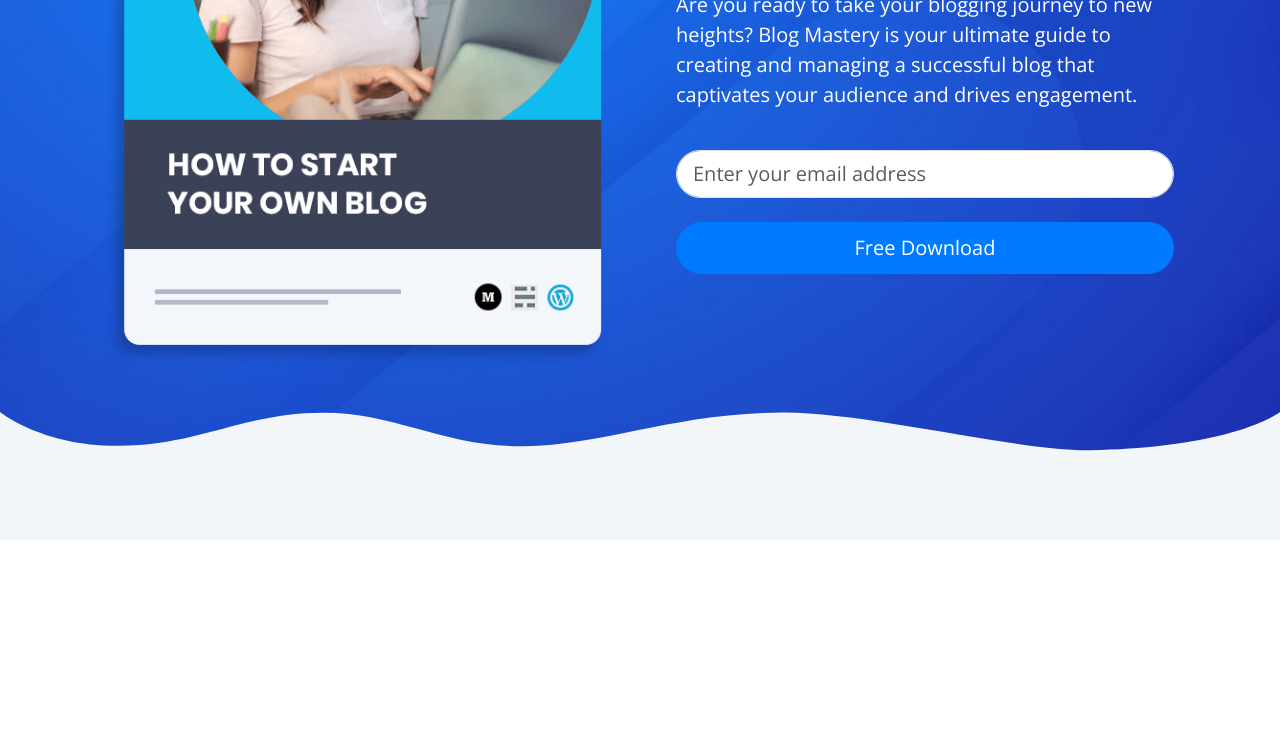
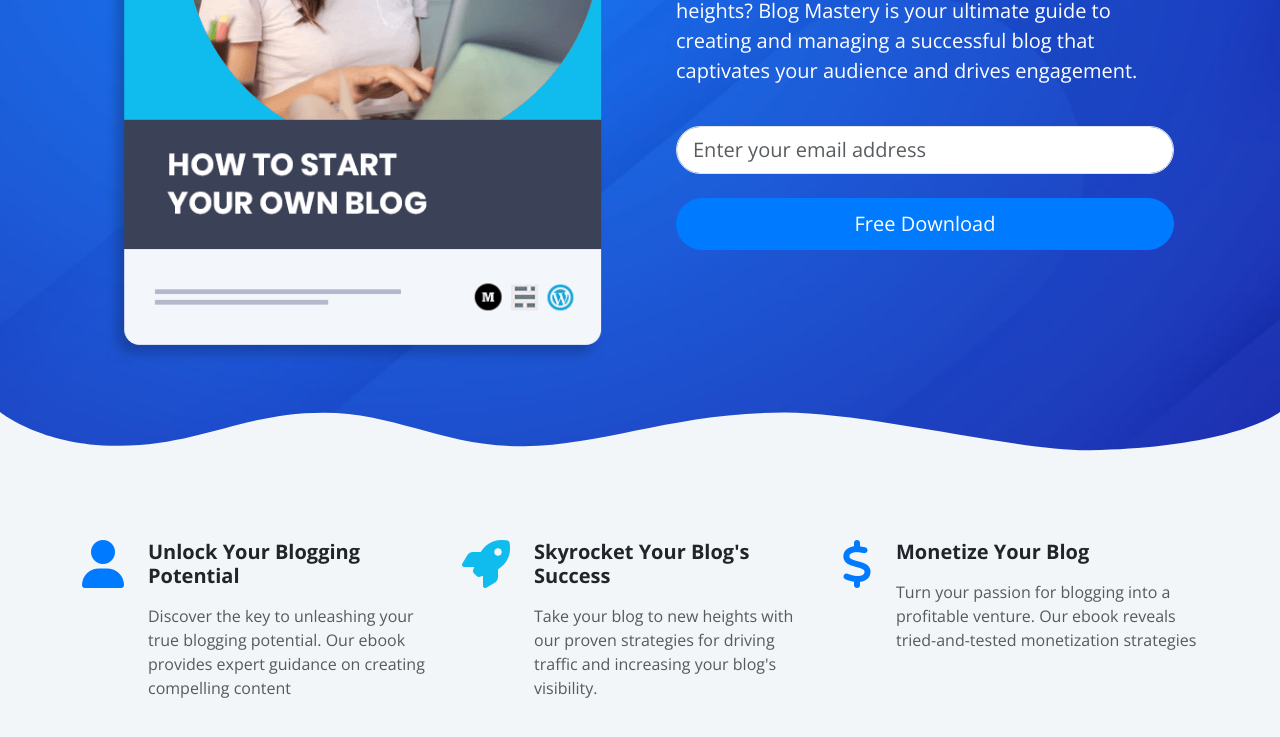
Before and after one commit to Chandan-devs-tech/Blog-Pedia, a website: page index.html in a window 1280 px wide. Shown: the part 445-1182 px from the top of the page. Before the commit the page ends 985 px from the top, so only its background shows below. Drawn offline with nearby package versions, Linux system fonts and the light colour scheme.

Commit message:
Modify index.html

```diff
--- a/index.html
+++ b/index.html
@@ -52,9 +52,11 @@
       <!-- hero -->
       <div class="hero text-white pt-7">
         <div class="container-xl">
-          <div class="row">
+          <div class="row d-flex align-items-center">
             <div class="col-md-6">
-              <div class="image-container mb-5 px-4">
+              <div
+                class="image-container mb-5 px-4 d-flex justify-content-center"
+              >
                 <img
                   src="./images/header-ebook.png"
                   alt="hero"
@@ -64,7 +66,7 @@
             </div>
             <div class="col-md-6">
               <div
-                class="text-container p-4 d-flex flex-column justify-content-center h-100 mb-5"
+                class="text-container text-center text-lg-start p-4 d-flex flex-column justify-content-center h-100 mb-5"
               >
                 <h1 class="display-3 fw-bold">Welcome to Blog Mastery</h1>
                 <p class="lead">
@@ -117,6 +119,44 @@
         />
       </svg>
     </header>
+
+    <!-- icons -->
+    <section class="icons bg-light pb-5">
+      <div class="container-xl">
+        <div class="row hstack g-4">
+          <div class="col-md-4 d-flex gap-4">
+            <i class="fas fa-user fa-3x text-primary"></i>
+            <div>
+              <h5 class="fw-bold">Unlock Your Blogging Potential</h5>
+              <p class="text-muted">
+                Discover the key to unleashing your true blogging potential. Our
+                ebook provides expert guidance on creating compelling content
+              </p>
+            </div>
+          </div>
+          <div class="col-md-4 d-flex gap-4">
+            <i class="fas fa-rocket fa-3x text-secondary"></i>
+            <div>
+              <h5 class="fw-bold">Skyrocket Your Blog's Success</h5>
+              <p class="text-muted">
+                Take your blog to new heights with our proven strategies for
+                driving traffic and increasing your blog's visibility.
+              </p>
+            </div>
+          </div>
+          <div class="col-md-4 d-flex gap-4">
+            <i class="fas fa-dollar fa-3x text-primary"></i>
+            <div>
+              <h5 class="fw-bold">Monetize Your Blog</h5>
+              <p class="text-muted">
+                Turn your passion for blogging into a profitable venture. Our
+                ebook reveals tried-and-tested monetization strategies
+              </p>
+            </div>
+          </div>
+        </div>
+      </div>
+    </section>
     <script src="./js/bootstrap.bundle.min.js"></script>
     <script src="./js/script.js"></script>
   </body>
```
